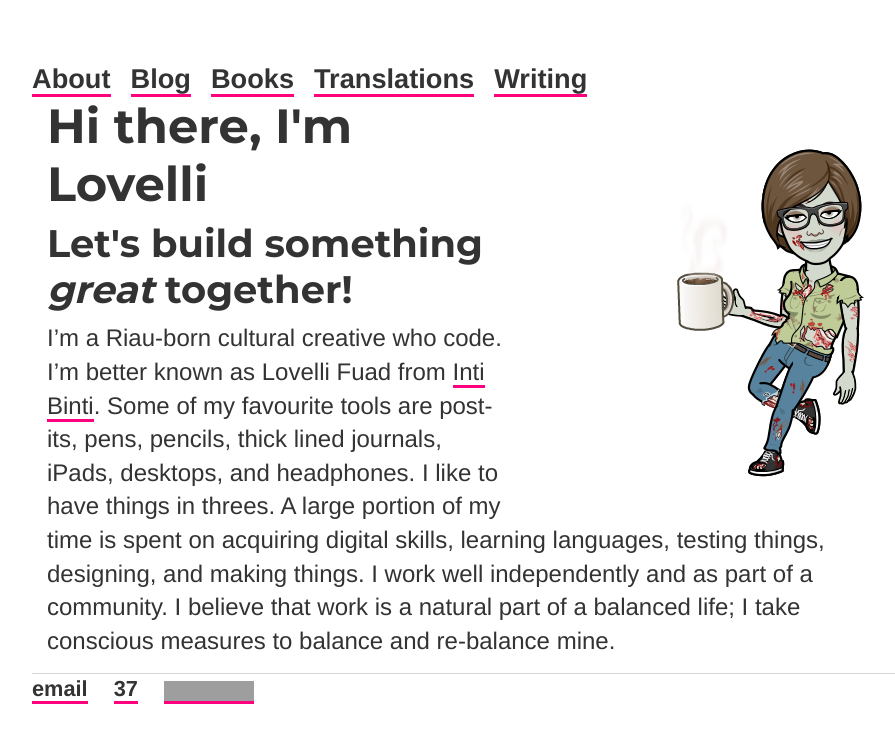
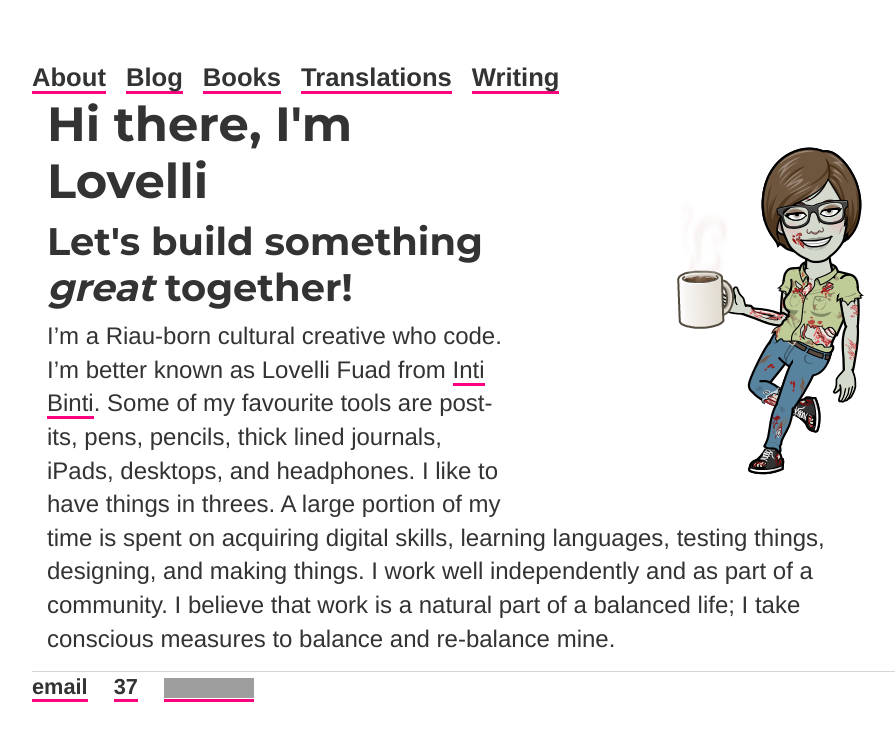
Before and after one commit to ariesti/ariesti.github.io, a Jekyll site: the page built from index.html, in a window 1280 px wide. Shown: the top 743 px of the page, without its empty margins (160-1055 px from the left). Built offline with Jekyll 4.4.1, drawn with Linux system fonts in a browser that asks for light colours; grey boxes are pictures that could not be loaded.

Commit message:
Update main.css

```diff
--- a/css/main.css
+++ b/css/main.css
@@ -16,7 +16,7 @@ h5 { font-size: 1.4em; }
 h6 { font-size: 0.9em; }
 
 ul { font-size: 1.5em; line-height: 1.4em; color: #333; }
-ul.nav { font-size: 1.7em; color: #333;}
+ul.nav { font-size: 1.6em; color: #333;}
 nav ul, footer ul { text-decoration: none; font-size: 1.7em; padding: 0px; list-style: none; font-weight: bold; }
 nav ul li, footer ul li { display: inline; margin-right: 20px; }
 
```
